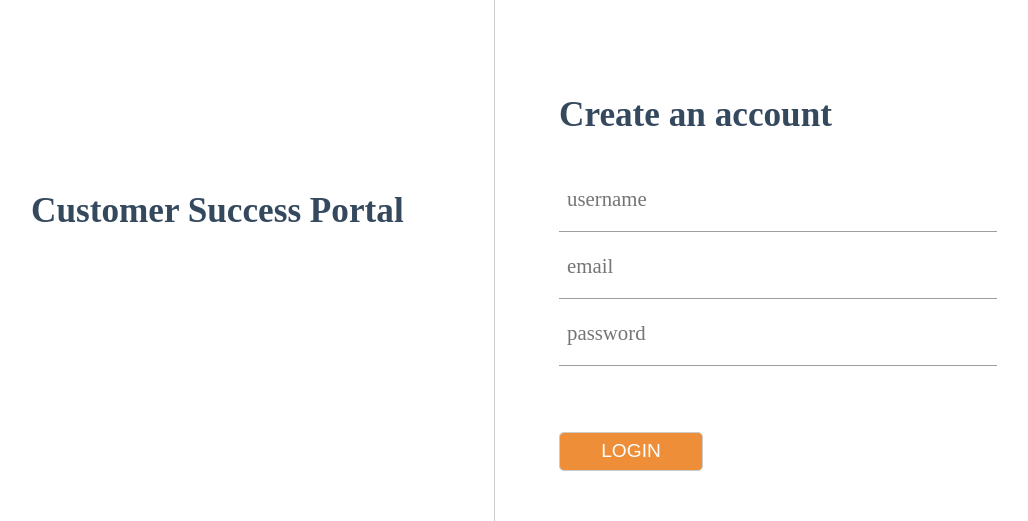
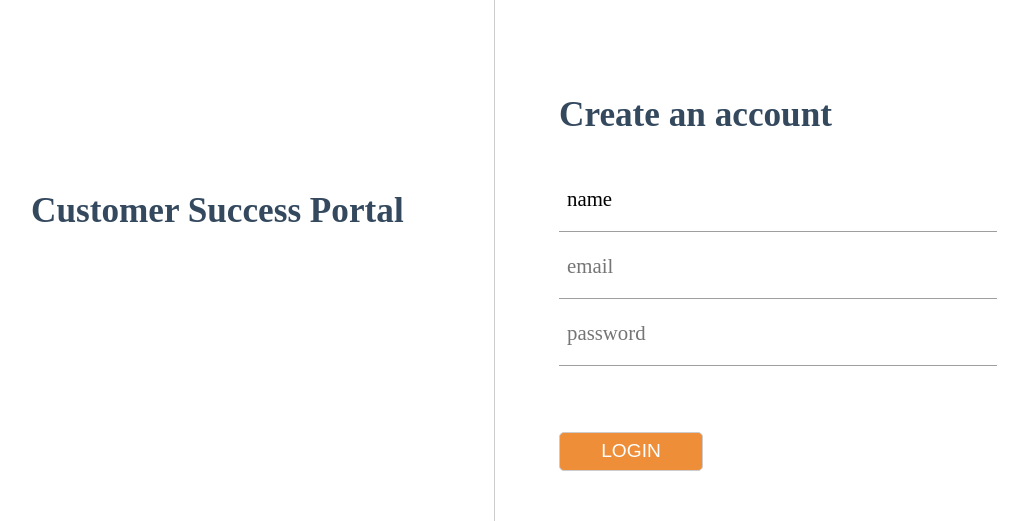
Before and after one commit to jakazzy/authapp, a React (Create React App) app: page /signup in a window 1280 px wide. Shown: the top 521 px of the page, without its empty margins (17-1045 px from the left). Built offline with nearby package versions, Linux system fonts and the light colour scheme.

Commit message:
mapPropsToValues

```diff
--- a/src/auth/SignUpForm.js
+++ b/src/auth/SignUpForm.js
@@ -3,12 +3,17 @@ import { withFormik, Form, Field} from 'formik'
 import { Yup } from 'yup'
 
 class SignUpForm extends Component {
+    constructor(props){
+        super(props)
 
-    state ={
-        username: "",
-        email: "",
-        password: ""
+        this.state ={
+            username: "",
+            email: "",
+            password: ""
+        }
     }
+
+
 
 
     handleChange=(e) =>{
@@ -22,11 +27,12 @@ class SignUpForm extends Component {
     console.log(this.state);
 }
     render() {
+        const   { values } = this.props;
         return (
             <div>
                 <form onSubmit={this.handleSubmit} className="section-form">
                     <div className="form-input text">
-                        <input type="text" name="username" placeholder="username" onChange={this.handleChange} />
+                        <input type="text" name="username" placeholder="username" onChange={this.handleChange} value={values.username} />
                     </div>
                     <div className="form-input text">
                         <input type="email" name="email" placeholder="email" onChange={this.handleChange}/>
@@ -43,4 +49,14 @@ class SignUpForm extends Component {
     }
 }
 
-export default SignUpForm
+const FormikApp = withFormik({
+    mapPropsToValues(){
+        return{
+            username:"name",
+            email: "",
+            password:""
+        }
+    }
+})(SignUpForm)
+
+export default FormikApp
--- a/src/auth/Signup.js
+++ b/src/auth/Signup.js
@@ -1,26 +1,10 @@
 import React, { Component} from 'react'
-import { withFormik, Form, Field} from 'formik'
-import { Yup } from 'yup'
+import FormikApp from './SignUpForm'
+
 
 
 class Signup extends Component{
-    state ={
-        username: "",
-        email: "",
-        password: ""
-    }
 
-
-    handleChange=(e) =>{
-        this.setState({
-        [e.target.name] : e.target.value
-    })
-}
-
-    handleSubmit =(e)=>{
-    e.preventDefault();
-    console.log(this.state);
-}
   render(){
     return(
 
@@ -34,21 +18,7 @@ class Signup extends Component{
                 <h2 className="login-title title-text">
                     Create an account
                 </h2>
-
-                <form onSubmit={this.handleSubmit} className="section-form">
-                    <div className="form-input text">
-                        <input type="text" name="username" placeholder="username" onChange={this.handleChange} />
-                    </div>
-                    <div className="form-input text">
-                        <input type="email" name="email" placeholder="email" onChange={this.handleChange}/>
-                    </div>
-                    <div className="form-input text">
-                        <input type="password" name="password" placeholder="password" onChange={this.handleChange}/>
-                    </div>
-                    <div className="submit-btn btn-margin">
-                        <button type="submit">login</button>
-                    </div>
-                </form>
+                <FormikApp/>
                 <div className="create-account-text">
                     <a href="/signup.html"> Have an existing account? sign in</a>
                 </div>
@@ -57,8 +27,6 @@ class Signup extends Component{
 
 
     </div>
-
-
     )
   }
 
```
